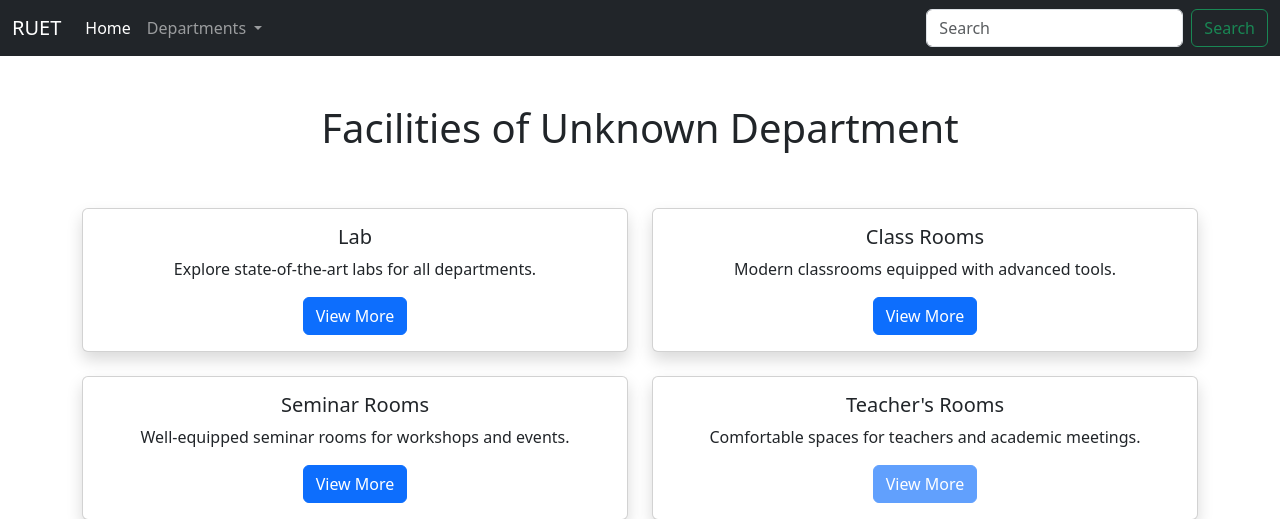
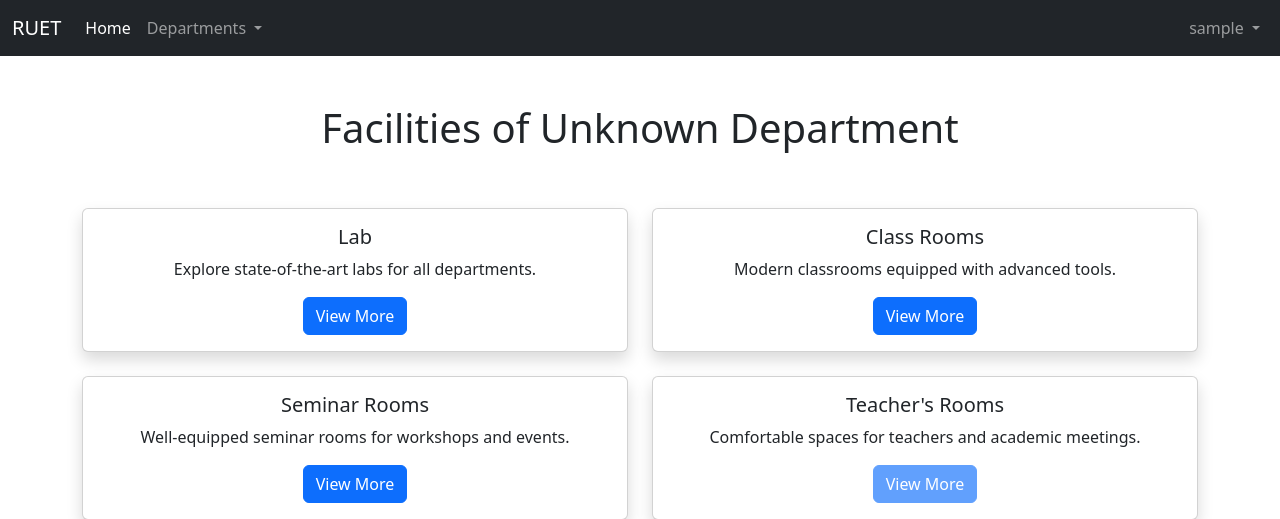
Before and after one commit to rifatr/RuetIMS, a PHP site: page /facilities.php in a window 1280 px wide. Shown: the top 519 px of the page. Run offline with PHP 8.4, Linux system fonts and the light colour scheme; the visitor is signed in with stand-in values (Sample User, id 1).

Commit message:
profile dropdown menu created and logout feature implemented

```diff
--- a/facilities.php
+++ b/facilities.php
@@ -10,38 +10,10 @@ $department = isset($_GET['department']) ? htmlspecialchars($_GET['department'])
     <meta charset="UTF-8">
     <meta name="viewport" content="width=device-width, initial-scale=1.0">
     <title>Facilities - <?php echo $department; ?></title>
-    <link rel="stylesheet" href="styles.css"> <!-- Link to your CSS file -->
 
     <!-- Bootstrap CSS -->
     <link href="https://cdn.jsdelivr.net/npm/bootstrap@5.3.2/dist/css/bootstrap.min.css" rel="stylesheet">
-    <style>
-        /* Page Styling (can move to external styles.css) */
-        body {
-            margin: 0;
-            font-family: Arial, sans-serif;
-            background-color: #f8f9fa;
-        }
-
-        header {
-            background-color: #001f54;
-            color: white;
-            padding: 15px 20px;
-            text-align: center;
-        }
-
-        button {
-            background-color: navy;
-            color: white;
-            border: none;
-            padding: 10px 20px;
-            cursor: pointer;
-            border-radius: 5px;
-        }
-
-        button:hover {
-            background-color: darkblue;
-        }
-    </style>
+    <link rel="stylesheet" href="styles.css">
 </head>
 
 <body>
--- a/index.php
+++ b/index.php
@@ -14,9 +14,10 @@ if (!isset($_SESSION['loggedin']) || $_SESSION['loggedin'] != true) {
     <meta charset="UTF-8">
     <meta name="viewport" content="width=device-width, initial-scale=1.0">
     <title>RUET Instrument Management System</title>
-    <link rel="stylesheet" href="styles.css">
+
     <!-- Bootstrap CSS -->
     <link href="https://cdn.jsdelivr.net/npm/bootstrap@5.3.2/dist/css/bootstrap.min.css" rel="stylesheet">
+    <link rel="stylesheet" href="styles.css">
 </head>
 
 <body>
--- a/partials/_navBar.php
+++ b/partials/_navBar.php
@@ -1,4 +1,11 @@
 <?php
+session_start();
+
+if (!isset($_SESSION['loggedin']) || $_SESSION['loggedin'] != true) {
+    header("location: login.php");
+    exit;
+}
+
 // List of departments
 $departments = [
     "Electrical and Electronic Engineering",
@@ -73,10 +80,21 @@ $departments = [
                     </ul>
                 </li>
             </ul>
-            <form class="d-flex" role="search">
-                <input class="form-control me-2" type="search" placeholder="Search" aria-label="Search">
-                <button class="btn btn-outline-success" type="submit">Search</button>
-            </form>
+            <!-- Profile Dropdown -->
+            <ul class="navbar-nav ms-auto">
+                <li class="nav-item dropdown">
+                    <a class="nav-link dropdown-toggle" href="#" id="profileDropdown" role="button" data-bs-toggle="dropdown" aria-expanded="false">
+                        <?php echo htmlspecialchars($_SESSION['username']); ?>
+                    </a>
+                    <ul class="dropdown-menu dropdown-menu-end" aria-labelledby="profileDropdown">
+                        <li><a class="dropdown-item" href="profile.php">View Profile</a></li>
+                        <li>
+                            <hr class="dropdown-divider">
+                        </li>
+                        <li><a class="dropdown-item text-danger" href="logout.php">Logout</a></li>
+                    </ul>
+                </li>
+            </ul>
         </div>
     </div>
 </nav>
--- a/styles.css
+++ b/styles.css
@@ -11,7 +11,6 @@ body {
 
 #main-content {
     flex: 1;
-    padding-bottom: 20px;
 }
 
 footer {
```
Also changed, not shown: logout.php (added, +14 -0 lines).
